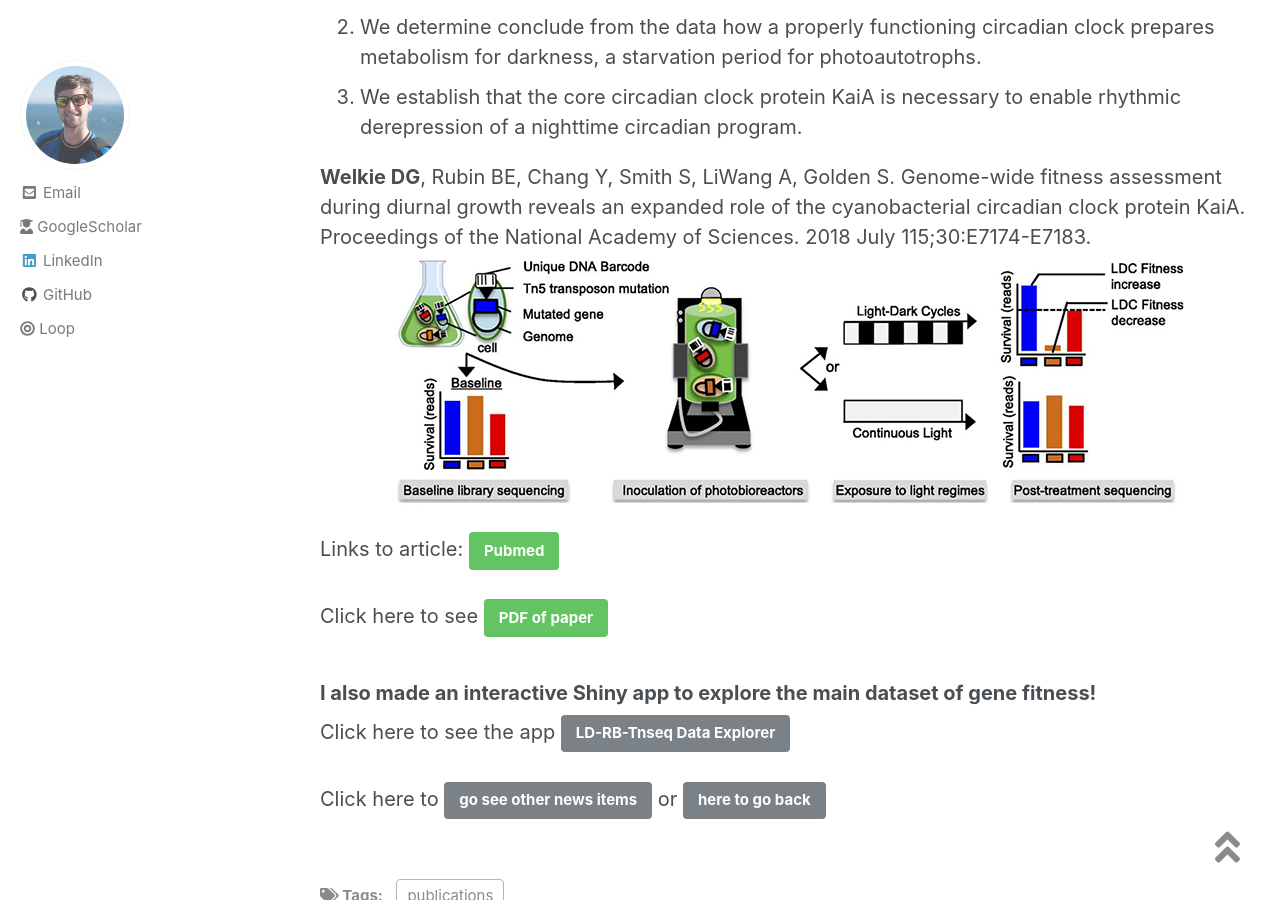
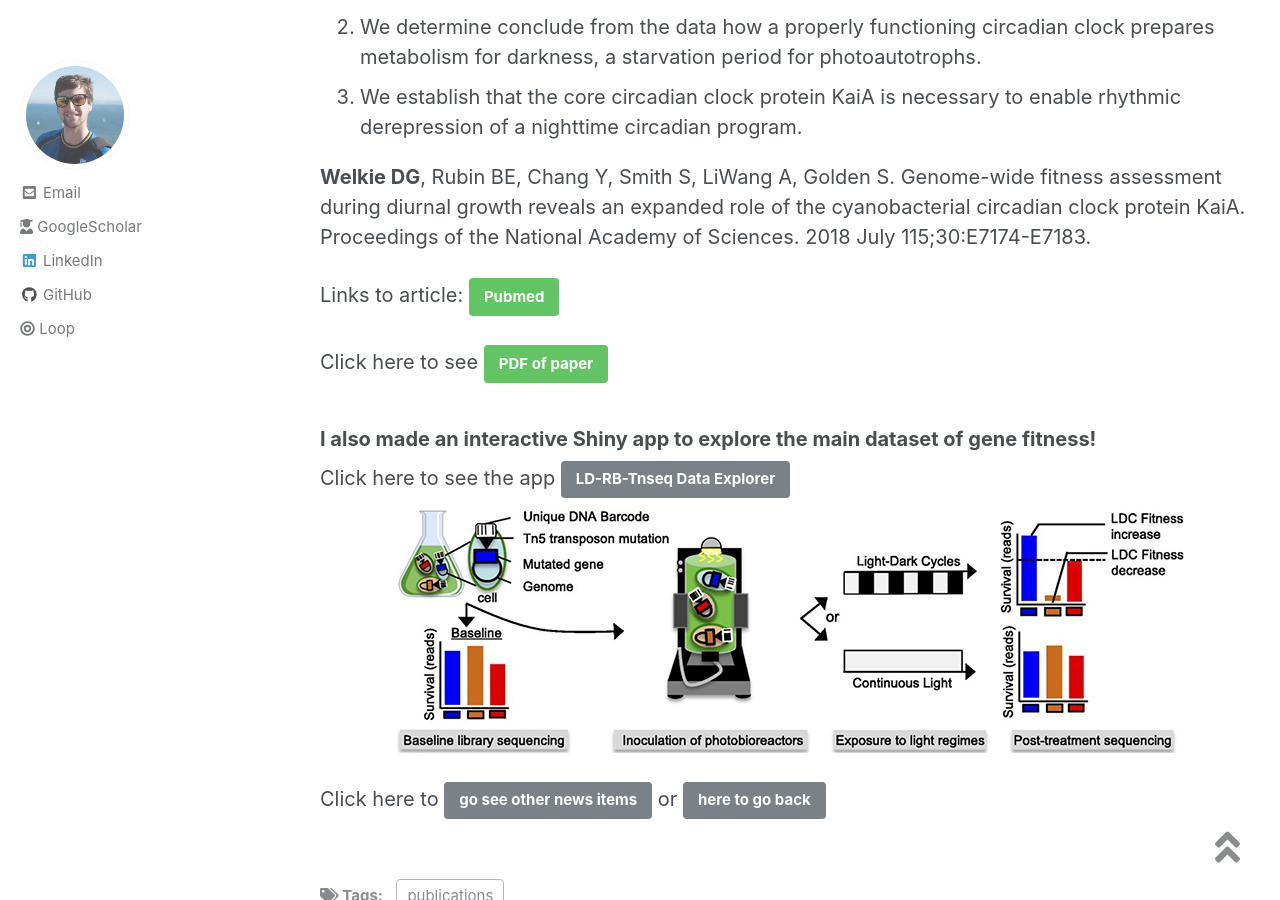
Before and after one commit to dwelkie/dwelkie.github.io, a Jekyll site: the page built from _posts/2018-08-15-KaiA.md, in a window 1280 px wide and 900 px high, scrolled down 461 px. Built offline with Jekyll 4.4.1, drawn with Linux system fonts in a browser that asks for light colours; nearby versions of some CDN libraries.

Commit message:
Update 2018-08-15-KaiA.md

```diff
--- a/_posts/2018-08-15-KaiA.md
+++ b/_posts/2018-08-15-KaiA.md
@@ -13,13 +13,13 @@ Understanding how photosynthetic bacteria respond to and anticipate natural ligh
 3. We establish that the core circadian clock protein KaiA is necessary to enable rhythmic derepression of a nighttime circadian program.
 
 **Welkie DG**, Rubin BE, Chang Y, Smith S, LiWang A, Golden S. Genome-wide fitness assessment during diurnal growth reveals an expanded role of the cyanobacterial circadian clock protein KaiA. Proceedings of the National Academy of Sciences. 2018 July  115;30:E7174-E7183.<br/>
-![image-center]({{ site.url }}{{ site.baseurl }}/assets/images/LD-Screen-Exp.jpg){: .align-center}
 
-Links to article: [Pubmed](https://www.ncbi.nlm.nih.gov/pubmed/29991601){: .btn .btn--success}{:target="_blank"}<br/>
+Links to article:         [Pubmed](https://www.ncbi.nlm.nih.gov/pubmed/29991601){: .btn .btn--success}{:target="_blank"}<br/>
 
-Click here to see [PDF of paper](https://drive.google.com/open?id=1sFRFf6C-Ya-xFav8DQwkiI93y1_CfRRb){: .btn .btn--success}{:target="_blank"}<br/>
+Click here to see         [PDF of paper](https://drive.google.com/open?id=1sFRFf6C-Ya-xFav8DQwkiI93y1_CfRRb){: .btn .btn--success}{:target="_blank"}<br/>
 
 ### I also made an interactive Shiny app to explore the main dataset of gene fitness!
 Click here to see the app [LD-RB-Tnseq Data Explorer](/apps/#-shiny-app-for-ld-rb-tnSeq-dataset){: .btn .btn--primary}
+![image-center]({{ site.url }}{{ site.baseurl }}/assets/images/LD-Screen-Exp.jpg){: .align-center}
 
-Click here to     [go see other news items](/Blog/){: .btn .btn--primary} or [here to go back](/){: .btn .btn--primary}
+Click here to [go see other news items](/Blog/){: .btn .btn--primary} or [here to go back](/){: .btn .btn--primary}
```
